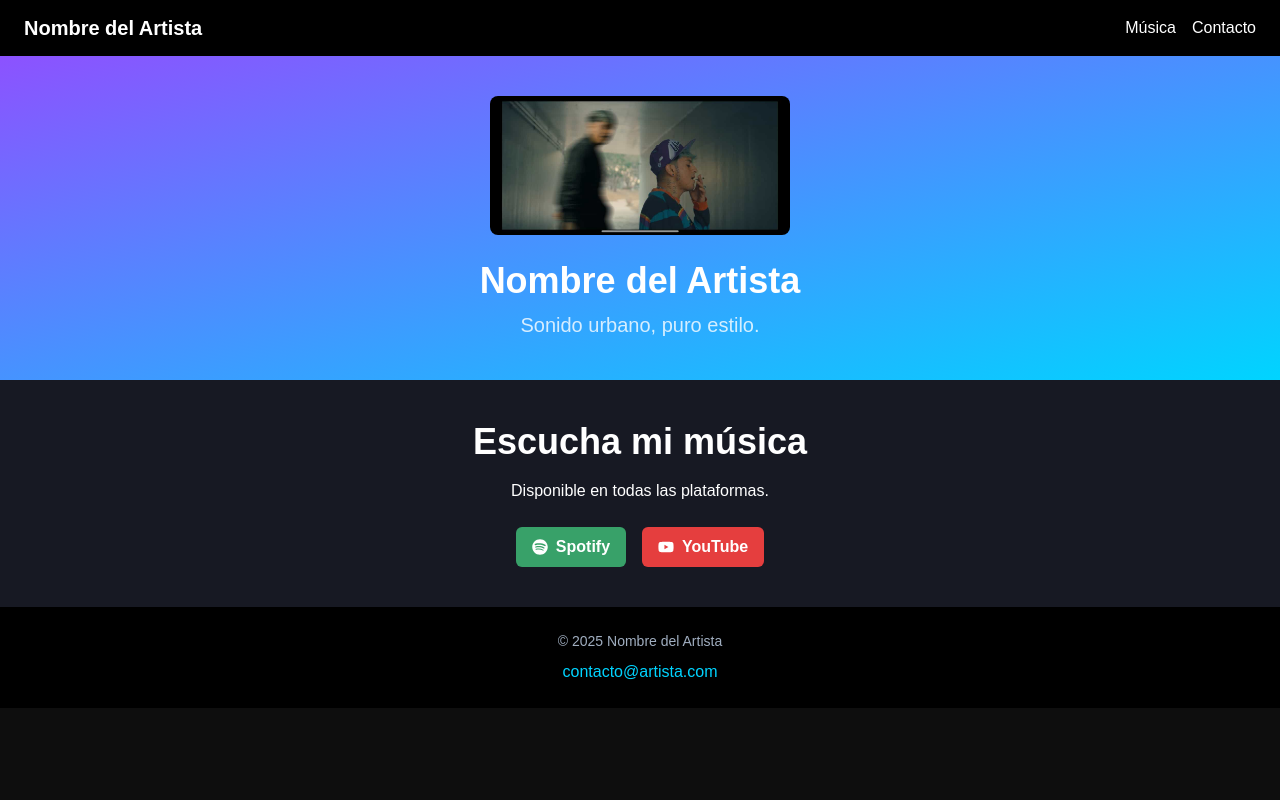
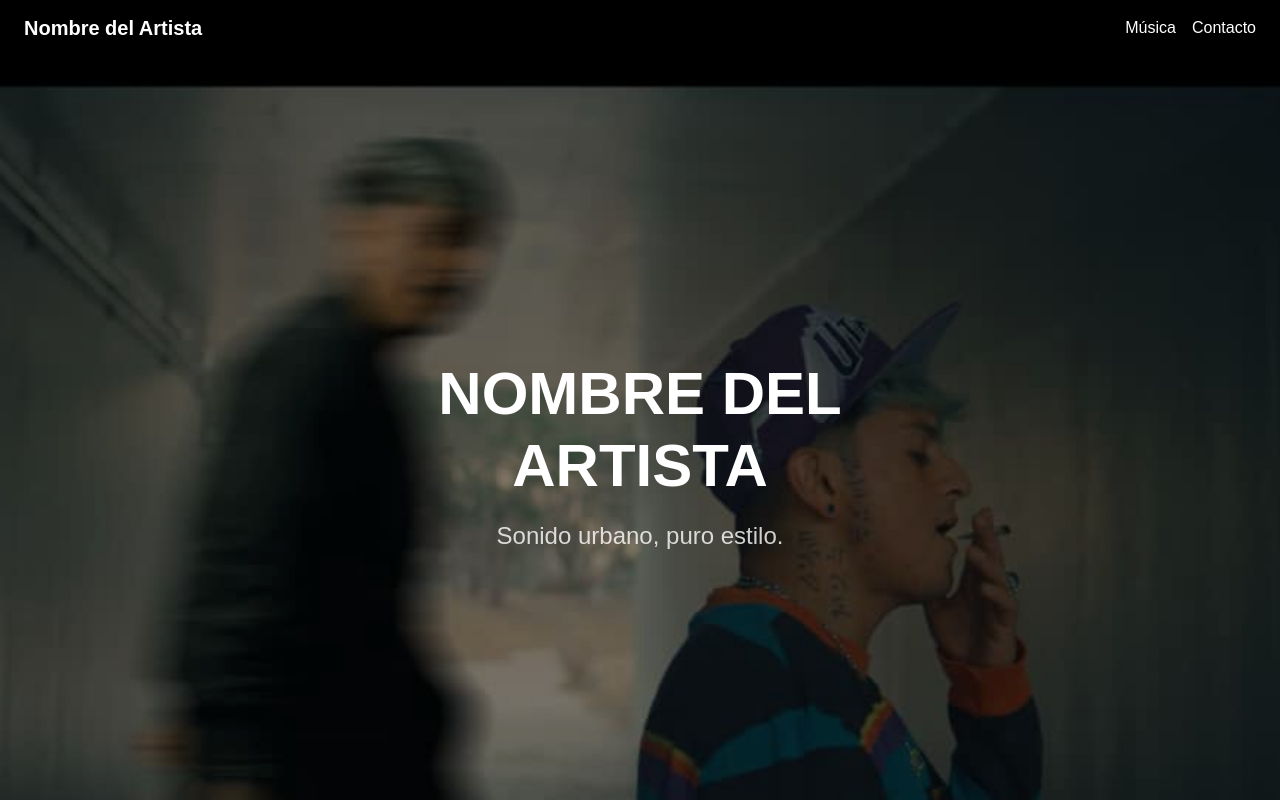
Before and after one commit to andrefc234/LandingPage, a Next.js app: page / in a window 1280 px wide. Shown: the top 800 px of the page. Built offline with nearby package versions, Linux system fonts and the light colour scheme.

Commit message:
Update Hero.jsx

```diff
--- a/src/components/Hero.jsx
+++ b/src/components/Hero.jsx
@@ -1,25 +1,49 @@
-import { Box, Heading, Text, Image } from "@chakra-ui/react";
+// src/components/Hero.jsx
+import { Box, Heading, Text } from "@chakra-ui/react";
 
 export default function Hero() {
   return (
     <Box
-      bgGradient="linear(to-br, brand.primary, brand.secondary)"
-      p={10}
-      textAlign="center"
+      w="100%"
+      h={{ base: "60vh", md: "100vh" }}          // 60 % del alto en móvil, pantalla completa en desktop
+      bgImage="url('/portadakiller.jpg')"        // la imagen está en /public
+      bgSize="cover"
+      bgPosition="center"
+      position="relative"
     >
-      <Image
-        src="portadakiller.jpg"
-        alt="Portada del artista"
-        mx="auto"
-        borderRadius="lg"
-        maxW="300px"
+      {/* Capa oscura opcional para mejorar legibilidad */}
+      <Box
+        position="absolute"
+        inset="0"
+        bg="blackAlpha.600"                       // oscurece ligeramente la foto
+        zIndex={0}
       />
-      <Heading mt={6} color="white">
-        Nombre del Artista
-      </Heading>
-      <Text fontSize="xl" mt={2} color="whiteAlpha.800">
-        Sonido urbano, puro estilo.
-      </Text>
+
+      {/* Contenedor del texto centrado */}
+      <Box
+        position="absolute"
+        top="50%"
+        left="50%"
+        transform="translate(-50%, -50%)"
+        textAlign="center"
+        px={4}
+        zIndex={1}
+      >
+        <Heading
+          color="white"
+          fontSize={{ base: "4xl", md: "6xl" }}
+          textTransform="uppercase"
+        >
+          Nombre del Artista
+        </Heading>
+        <Text
+          mt={4}
+          fontSize={{ base: "lg", md: "2xl" }}
+          color="whiteAlpha.800"
+        >
+          Sonido urbano, puro estilo.
+        </Text>
+      </Box>
     </Box>
   );
 }
```
